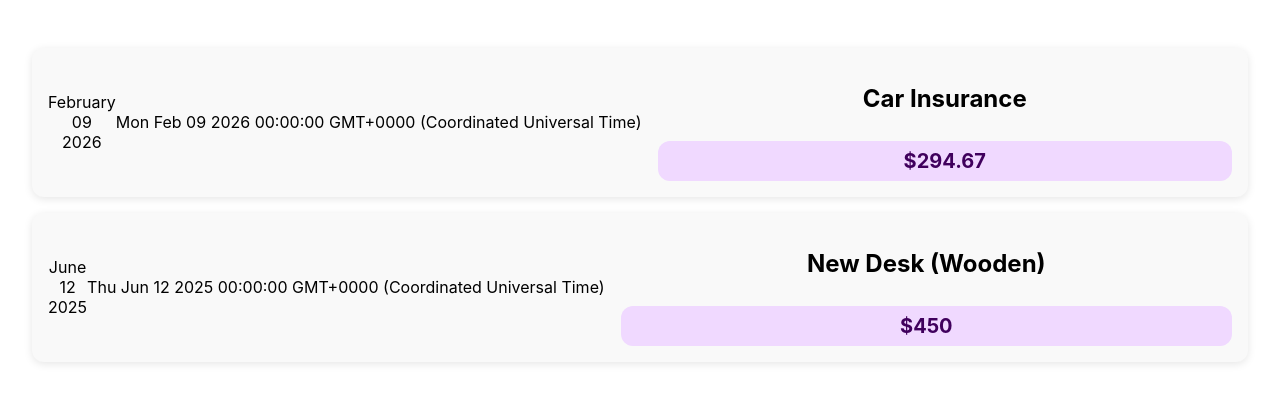
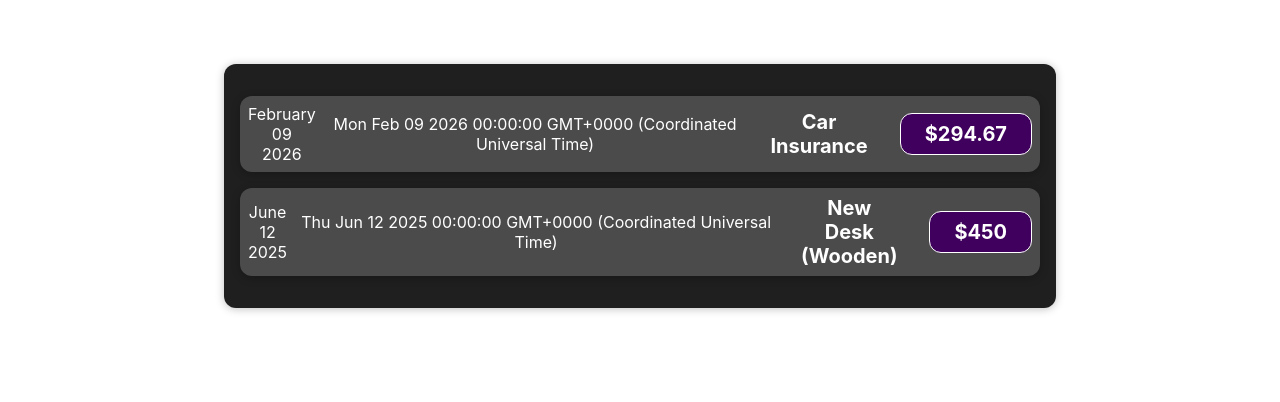
Before and after one commit to oskarpadu/expenses-ITA24-0.2, a React (Vite) app in the folder 2expens/: page / in a window 1280 px wide. Shown: the top 402 px of the page. Built offline with nearby package versions, Linux system fonts and the light colour scheme.

Commit message:
Expenses componenet added

```diff
--- a/2expens/src/App.jsx
+++ b/2expens/src/App.jsx
@@ -1,6 +1,7 @@
 import './App.css'
 import ExpenseDate from './components/ExpenseDate'
 import ExpenseItem from './components/Expenseitem'
+import Expenses from './components/Expenses'
 
 function App() {
   const expenses = [
@@ -18,8 +19,10 @@ function App() {
 
   return (
     <div className='App'>
-      <ExpenseItem data={expenses[0]} />
-      <ExpenseItem data={expenses[1]} />
+      <Expenses>
+        <ExpenseItem data={expenses[0]} />
+        <ExpenseItem data={expenses[1]} />
+      </Expenses>
     </div>
   )
 }
--- a/2expens/src/components/Expenseitem.css
+++ b/2expens/src/components/Expenseitem.css
@@ -2,26 +2,56 @@
     display: flex;
     justify-content: space-between;
     align-items: center;
-    padding: 1rem;
+    box-shadow: 0 2px 8px rgba(0, 0, 0, 0.25);
+    padding: 0.5rem;
     margin: 1rem 0;
-    background-color: #f9f9f9;
     border-radius: 12px;
-    box-shadow: 0 2px 8px rgba(0, 0, 0, 0.1);
+    background-color: #4b4b4b;
+    color: white;
 }
 
 .expense-item__description {
     display: flex;
     flex-direction: column;
-    gap: 0.5rem;
+    gap: 1rem;
+    align-items: flex-end;
+    flex-flow: column-reverse;
+    justify-content: flex-start;
     flex: 1;
-    margin-left: 1rem;
+}
+
+.expense-item h2 {
+    color: #3a3a3a;
+    font-size: 1rem;
+    flex: 1;
+    margin: 0 1rem;
+    color: white;
 }
 
 .expense-item__price {
-    font-size: 1.25rem;
+    font-size: 1rem;
     font-weight: bold;
-    color: #40005d;
-    background-color: #f0d9ff;
-    padding: 0.5rem 1rem;
+    color: white;
+    background-color: #40005d;
+    border: 1px solid white;
+    padding: 0.5rem;
     border-radius: 12px;
 }
+
+@media (min-width: 580px) {
+    .expense-item__description {
+        flex-direction: row;
+        align-items: center;
+        justify-content: flex-start;
+        flex: 1;
+    }
+
+    .expense-item__description h2 {
+        font-size: 1.25rem;
+    }
+
+    .expense-item__price {
+        font-size: 1.25rem;
+        padding: 0.5rem 1.5rem;
+    }
+}
--- a/2expens/src/components/Expenseitem.jsx
+++ b/2expens/src/components/Expenseitem.jsx
@@ -6,6 +6,7 @@ const ExpenseItem = (props) => {
     console.log(props.data.date);
 
     return (
+
         <div className="expense-item">
             <ExpenseDate date={props.data.date} />
             <div>{props.data.date.toString()}</div>
--- a/2expens/src/components/Expenses.css
+++ b/2expens/src/components/Expenses.css
@@ -0,0 +1,9 @@
+.expenses {
+    padding: 1rem;
+    background-color: rgb(31, 31, 31);
+    margin: 2rem auto;
+    width: 50rem;
+    max-width: 95%;
+    border-radius: 12px;
+    box-shadow: 0 1px 8px rgba(0, 0, 0, 0.25);
+}
--- a/2expens/src/components/Expenses.jsx
+++ b/2expens/src/components/Expenses.jsx
@@ -0,0 +1,11 @@
+import './Expenses.css';
+
+function Expenses(props) {
+  return (
+    <div className="expenses">
+      {props.children}
+    </div>
+  );
+}
+
+export default Expenses;
```
